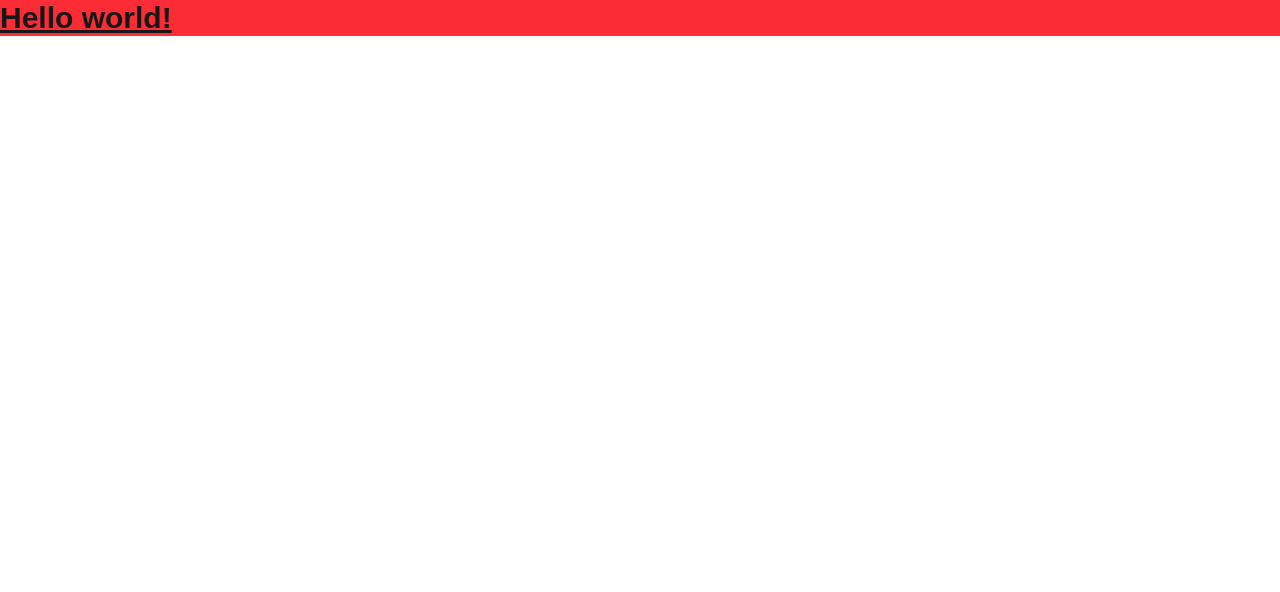
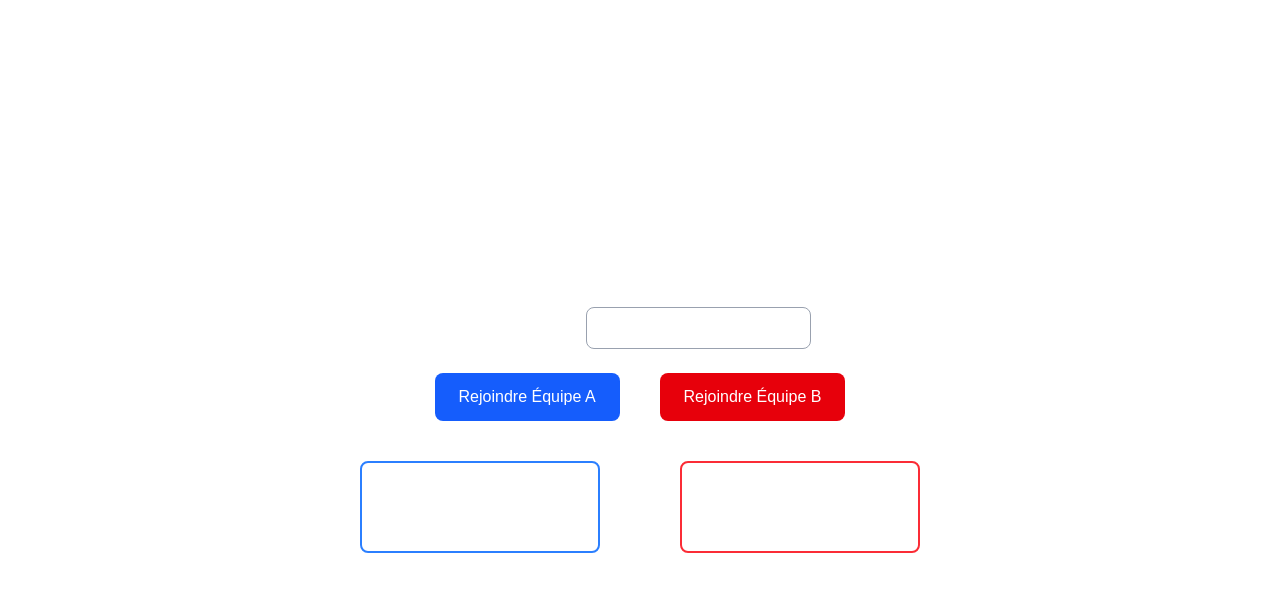
Before and after one commit to MelvilMazeron/mnm-s, a Next.js app: page / in a window 1280 px wide. Shown: the top 592 px of the page. Built offline with nearby package versions, Linux system fonts and the light colour scheme.

Commit message:
ajout-page-d'acceuil

```diff
--- a/app/page.tsx
+++ b/app/page.tsx
@@ -1,10 +1,77 @@
-export default function Home() {
+"use client";
+
+import { useState } from "react";
+
+export default function HomePage() {
+  const [pseudo, setPseudo] = useState("");
+  const [team, setTeam] = useState<"left" | "right" | null>(null);
+  const [teams, setTeams] = useState<{ left: string[]; right: string[] }>({
+    left: [],
+    right: [],
+  });
+
+  const handleJoinTeam = (teamSide: keyof typeof teams) => {
+    if (!pseudo.trim()) return;
+
+    setTeams((prev) => ({
+      ...prev,
+      [teamSide]: [...prev[teamSide], pseudo],
+    }));
+    setTeam(teamSide);
+    setPseudo("");
+  };
+
   return (
-    <div className="">
-      <h1 className="text-3xl bg-red-500 font-bold underline bg-red">
-      Hello world!
-    </h1>
+    <div className="flex flex-col items-center justify-center min-h-screen text-white">
+      <h1 className="text-3xl font-bold mb-6">Bug Hunter Arena </h1>
+      {!team && (
+        <div className="mb-6">
+          <label className="text-white">Entrer le pseudo</label>
+          <input
+          type="text"
+          placeholder="Entre ton pseudo..."
+          value={pseudo}
+          onChange={(e) => setPseudo(e.target.value)}
+          className="p-2 rounded-lg border border-gray-400 text-white"/>
+          </div>
+        )}
+
+        {!team && (
+        <div className="flex gap-10">
+          <button
+            className="bg-blue-600 px-6 py-3 rounded-lg hover:bg-blue-700"
+            onClick={() => handleJoinTeam("left")}
+          >
+            Rejoindre Équipe A
+          </button>
+          <button
+            className="bg-red-600 px-6 py-3 rounded-lg hover:bg-red-700"
+            onClick={() => handleJoinTeam("right")}
+          >
+            Rejoindre Équipe B
+          </button>
+        </div>
+      )}
+
+      <div className="flex gap-20 mt-10">
+        <div className="p-6 border-2 border-blue-500 rounded-lg w-60">
+          <h2 className="text-xl font-bold mb-3">Équipe A</h2>
+          <ul>
+            {teams.left.map((player, index) => (
+              <li key={index} className="text-blue-300">{player}</li>
+            ))}
+          </ul>
+        </div>
+
+        <div className="p-6 border-2 border-red-500 rounded-lg w-60">
+          <h2 className="text-xl font-bold mb-3">Équipe B</h2>
+          <ul>
+            {teams.right.map((player, index) => (
+              <li key={index} className="text-red-300">{player}</li>
+            ))}
+          </ul>
+        </div>
+      </div>
     </div>
-
-  )
+  );
 }
```
